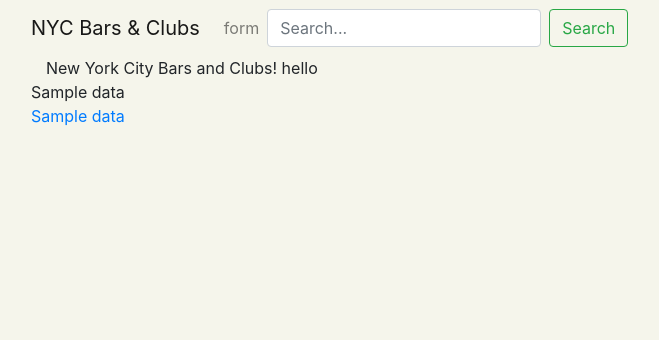
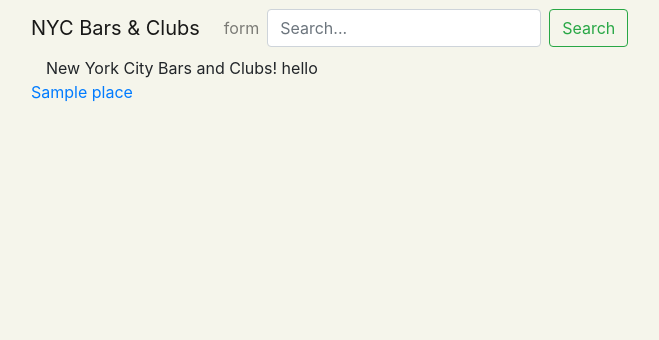
Before and after one commit to tiffanymcbrayer/COMS4111_Proj1-, a Flask app: template webserver/templates/welcome.html in a window 1280 px wide. Shown: the top 340 px of the page, without its empty margins (54-713 px from the left). Run offline with Flask 2, Linux system fonts and the light colour scheme; the template is opened without the code that fills it: most values are stand-ins (such as "Sample title", 1, 10 or a date in 2020); parts of the project's set-up code (start-up, migrations or seed data) failed here and were passed over; some libraries are stand-ins or nearby versions.

Commit message:
added correct brackets

```diff
--- a/webserver/templates/welcome.html
+++ b/webserver/templates/welcome.html
@@ -14,8 +14,7 @@
 
         <div>
             {% for n in data %}
-            <div>{{n}}</div>
-            <a href=/view/1>{{n}}</a>
+            <a href=/view/{{n.placeID}}>{{n.place}}</a>
             {% endfor %}
           </div>
     </div>
```
